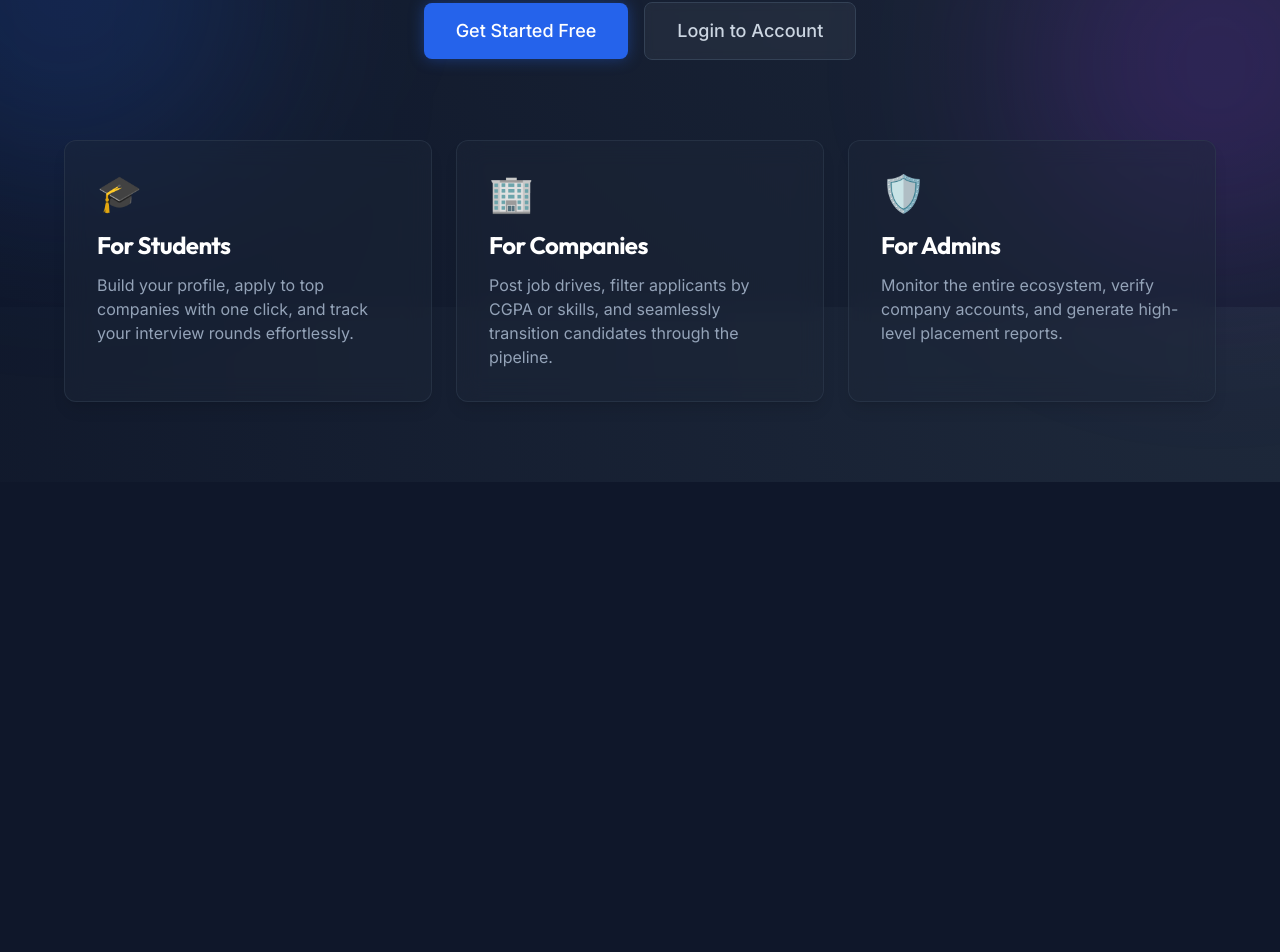
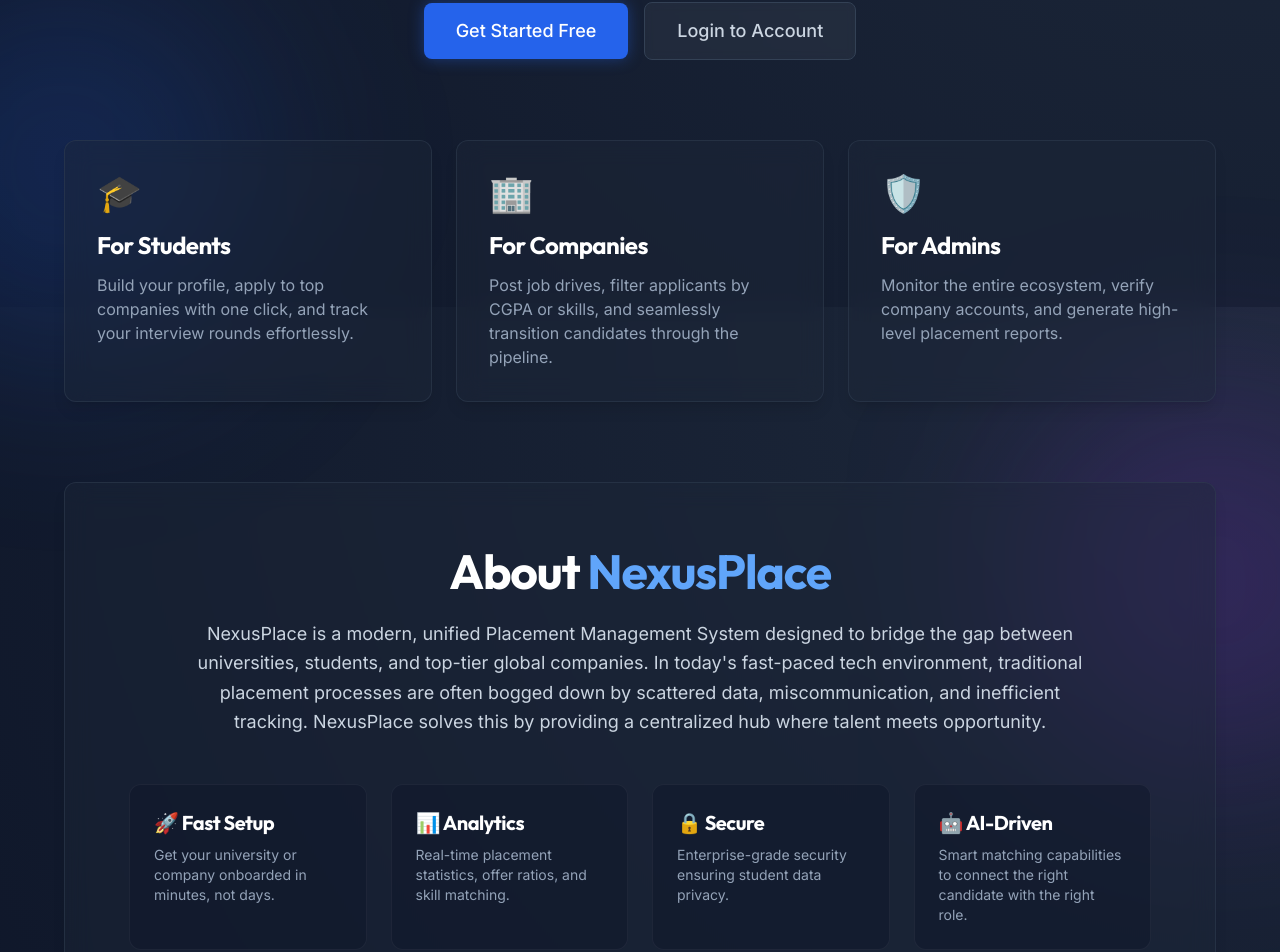
Before and after one commit to anubhavtiwari-code/placement-management-system, a React (Create React App) app in the folder frontend/: page / in a window 1280 px wide. Shown: the part 493-1445 px from the top of the page. Before the commit the page ends 975 px from the top, so only its background shows below. Built offline with nearby package versions, Linux system fonts and the light colour scheme; no server answers.

Commit message:
regular changes and updates

```diff
--- /dev/null
+++ b/frontend/src/components/AIBot.jsx
@@ -0,0 +1,119 @@
+import React, { useState, useRef, useEffect } from 'react';
+import { motion, AnimatePresence } from 'framer-motion';
+
+const AIBot = ({ isOpen, setIsOpen }) => {
+  const [messages, setMessages] = useState([
+    { sender: 'bot', text: 'Hi! I am the NexusPlace AI Assistant. How can I help you today? You can ask me about applying to jobs, updating your profile, or navigating the platform.' }
+  ]);
+  const [input, setInput] = useState('');
+  const messagesEndRef = useRef(null);
+
+  const scrollToBottom = () => {
+    messagesEndRef.current?.scrollIntoView({ behavior: "smooth" });
+  };
+
+  useEffect(() => {
+    scrollToBottom();
+  }, [messages]);
+
+  const getResponse = (query) => {
+    const q = query.toLowerCase();
+    if (q.includes('apply') || q.includes('jobs')) {
+      return "To apply to jobs, make sure you are logged in as a student. Navigate to your Student Dashboard, search for available Job Drives, and click 'Apply'.";
+    }
+    if (q.includes('profile') || q.includes('resume')) {
+      return "You can update your profile and resume by going to your Student Profile from the navbar. Ensure your details are up to date for better skill matching!";
+    }
+    if (q.includes('company') || q.includes('admin')) {
+      return "Companies can post job drives and filter students. Admins manage the platform. If you have any specific query regarding this, please reach out to admin support.";
+    }
+    if (q.includes('hello') || q.includes('hi')) {
+      return "Hello there! How can I assist you with NexusPlace today?";
+    }
+    return "I am still an MVP and might not understand complex queries. Could you try asking about jobs, profile, or platform usage in simpler terms?";
+  };
+
+  const handleSend = () => {
+    if (!input.trim()) return;
+
+    // Add user message
+    const newMessages = [...messages, { sender: 'user', text: input }];
+    setMessages(newMessages);
+    setInput('');
+
+    // Simulate AI thinking and response
+    setTimeout(() => {
+      setMessages(prev => [...prev, { sender: 'bot', text: getResponse(input) }]);
+    }, 600);
+  };
+
+  const handleKeyDown = (e) => {
+    if (e.key === 'Enter') {
+      handleSend();
+    }
+  };
+
+  return (
+    <AnimatePresence>
+      {isOpen && (
+        <motion.div
+          initial={{ opacity: 0, scale: 0.95, y: 10 }}
+          animate={{ opacity: 1, scale: 1, y: 0 }}
+          exit={{ opacity: 0, scale: 0.95, y: 10 }}
+          className="absolute right-4 top-16 w-80 sm:w-96 bg-slate-900 border border-brand-500/30 rounded-xl shadow-2xl flex flex-col overflow-hidden z-50 text-base"
+        >
+          {/* Header */}
+          <div className="flex justify-between items-center bg-slate-950 p-4 border-b border-brand-500/20">
+            <div className="flex items-center gap-2">
+              <div className="w-8 h-8 rounded-full bg-brand-500 flex items-center justify-center text-white text-lg">🤖</div>
+              <h3 className="text-white font-bold font-heading">Nexus AI Bot</h3>
+            </div>
+            <button
+              onClick={() => setIsOpen(false)}
+              className="text-slate-400 hover:text-white transition-colors"
+            >
+              ✕
+            </button>
+          </div>
+
+          {/* Messages */}
+          <div className="flex-1 p-4 overflow-y-auto max-h-80 flex flex-col gap-3 bg-slate-900">
+            {messages.map((msg, index) => (
+              <div
+                key={index}
+                className={`max-w-[85%] p-3 rounded-lg text-sm ${
+                  msg.sender === 'user'
+                  ? 'bg-brand-600 text-white self-end rounded-tr-none'
+                  : 'bg-slate-800 text-slate-200 self-start rounded-tl-none border border-slate-700'
+                }`}
+              >
+                {msg.text}
+              </div>
+            ))}
+            <div ref={messagesEndRef} />
+          </div>
+
+          {/* Input */}
+          <div className="p-3 bg-slate-950 border-t border-brand-500/20 flex gap-2">
+            <input
+              type="text"
+              value={input}
+              onChange={(e) => setInput(e.target.value)}
+              onKeyDown={handleKeyDown}
+              placeholder="Ask me something..."
+              className="flex-1 bg-slate-900 border border-slate-700 rounded-md px-3 py-2 text-white text-sm focus:outline-none focus:border-brand-500"
+            />
+            <button
+              onClick={handleSend}
+              className="bg-brand-500 hover:bg-brand-600 text-white px-4 py-2 rounded-md font-medium text-sm transition-colors"
+            >
+              Send
+            </button>
+          </div>
+        </motion.div>
+      )}
+    </AnimatePresence>
+  );
+};
+
+export default AIBot;
--- a/frontend/src/components/Navbar.jsx
+++ b/frontend/src/components/Navbar.jsx
@@ -1,6 +1,9 @@
+import React, { useState } from "react";
 import { Link, useNavigate, useLocation } from "react-router-dom";
+import AIBot from "./AIBot";
 
 const Navbar = () => {
+  const [isBotOpen, setIsBotOpen] = useState(false);
   const token = localStorage.getItem("token");
   const role = localStorage.getItem("role");
   const navigate = useNavigate();
@@ -28,6 +31,7 @@
   };
 
   return (
+    <>
       <nav className="sticky top-0 z-50 w-full border-b border-white/10 bg-slate-950/60 backdrop-blur-xl">
         <div className="max-w-7xl mx-auto px-4 sm:px-6 lg:px-8">
           <div className="flex justify-between items-center h-16">
@@ -45,6 +49,13 @@
 
             {/* Nav Items */}
             <div className="flex items-center gap-2 sm:gap-4">
+              <button
+                onClick={() => setIsBotOpen(!isBotOpen)}
+                className="flex items-center gap-2 px-3 py-1.5 rounded-lg text-sm font-medium text-brand-400 bg-brand-500/10 hover:bg-brand-500/20 border border-brand-500/30 transition-all"
+              >
+                <span>🤖</span> <span className="hidden sm:inline">Ask AI</span>
+              </button>
+
               {!token ? (
                 <div className="flex items-center gap-3">
                   <Link to="/login" className="text-slate-300 hover:text-white font-medium text-sm transition-colors px-3">
@@ -73,6 +84,9 @@
           </div>
         </div>
       </nav>
+      {/* AI Bot */}
+      <AIBot isOpen={isBotOpen} setIsOpen={setIsBotOpen} />
+    </>
   );
 };
 
--- a/frontend/src/pages/Home.jsx
+++ b/frontend/src/pages/Home.jsx
@@ -49,7 +49,7 @@
         initial={{ opacity: 0, y: 30 }}
         animate={{ opacity: 1, y: 0 }}
         transition={{ delay: 0.5, duration: 0.6 }}
-        className="grid grid-cols-1 md:grid-cols-3 gap-6 w-full max-w-6xl z-10"
+        className="grid grid-cols-1 md:grid-cols-3 gap-6 w-full max-w-6xl z-10 mb-20"
       >
         <RoleCard
           icon="🎓"
@@ -70,6 +70,40 @@
           color="from-emerald-500/20 to-teal-500/20"
         />
       </motion.div>
+
+      {/* About Section */}
+      <motion.div
+        initial={{ opacity: 0, y: 30 }}
+        whileInView={{ opacity: 1, y: 0 }}
+        viewport={{ once: true }}
+        transition={{ duration: 0.8 }}
+        className="w-full max-w-6xl z-10 text-center glass-card p-10 md:p-16 mb-20"
+      >
+        <h2 className="text-3xl md:text-5xl font-bold font-heading text-white mb-6">
+          About <span className="text-brand-400">NexusPlace</span>
+        </h2>
+        <p className="text-lg text-slate-300 leading-relaxed max-w-4xl mx-auto mb-8">
+          NexusPlace is a modern, unified Placement Management System designed to bridge the gap between universities, students, and top-tier global companies. In today's fast-paced tech environment, traditional placement processes are often bogged down by scattered data, miscommunication, and inefficient tracking. NexusPlace solves this by providing a centralized hub where talent meets opportunity.
+        </p>
+        <div className="grid grid-cols-1 sm:grid-cols-2 md:grid-cols-4 gap-6 text-left mt-12">
+          <div className="p-6 bg-slate-900/50 rounded-xl border border-white/5">
+            <h4 className="text-xl font-bold text-white mb-2">🚀 Fast Setup</h4>
+            <p className="text-sm text-slate-400">Get your university or company onboarded in minutes, not days.</p>
+          </div>
+          <div className="p-6 bg-slate-900/50 rounded-xl border border-white/5">
+            <h4 className="text-xl font-bold text-white mb-2">📊 Analytics</h4>
+            <p className="text-sm text-slate-400">Real-time placement statistics, offer ratios, and skill matching.</p>
+          </div>
+          <div className="p-6 bg-slate-900/50 rounded-xl border border-white/5">
+            <h4 className="text-xl font-bold text-white mb-2">🔒 Secure</h4>
+            <p className="text-sm text-slate-400">Enterprise-grade security ensuring student data privacy.</p>
+          </div>
+          <div className="p-6 bg-slate-900/50 rounded-xl border border-white/5">
+            <h4 className="text-xl font-bold text-white mb-2">🤖 AI-Driven</h4>
+            <p className="text-sm text-slate-400">Smart matching capabilities to connect the right candidate with the right role.</p>
+          </div>
+        </div>
+      </motion.div>
     </div>
   );
 }
```
Lines whose indentation alone changed are shown as unchanged.
